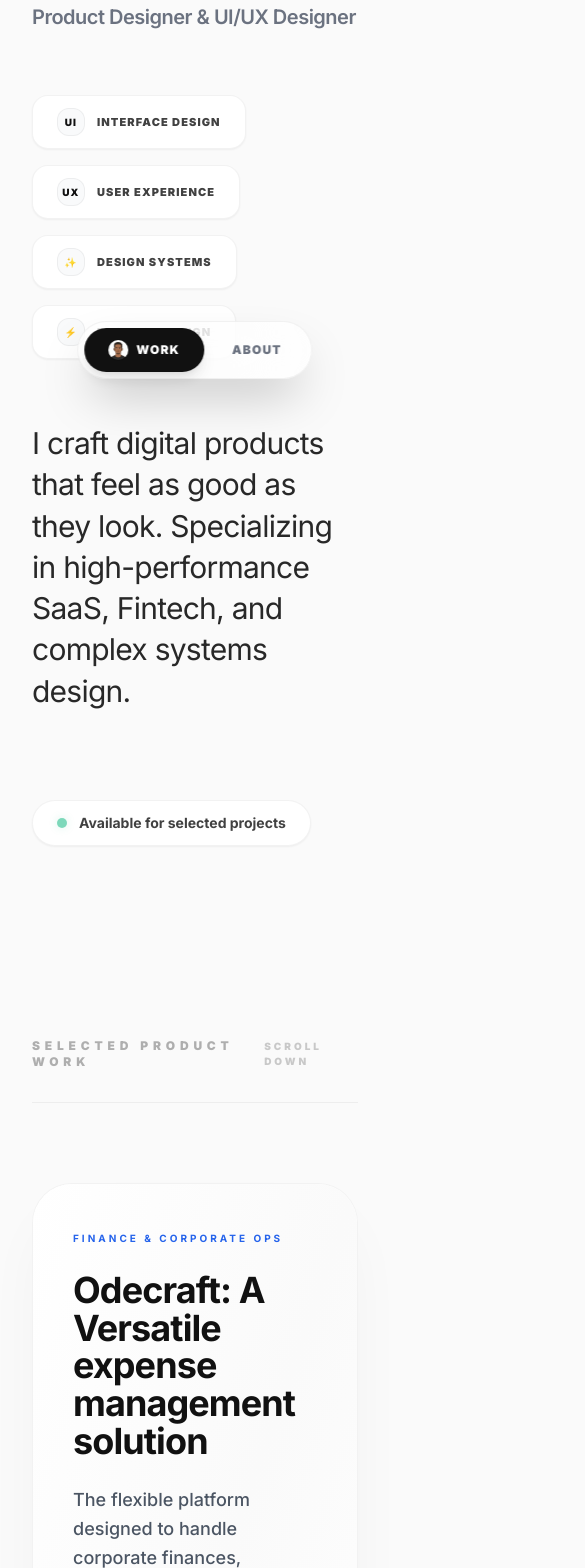
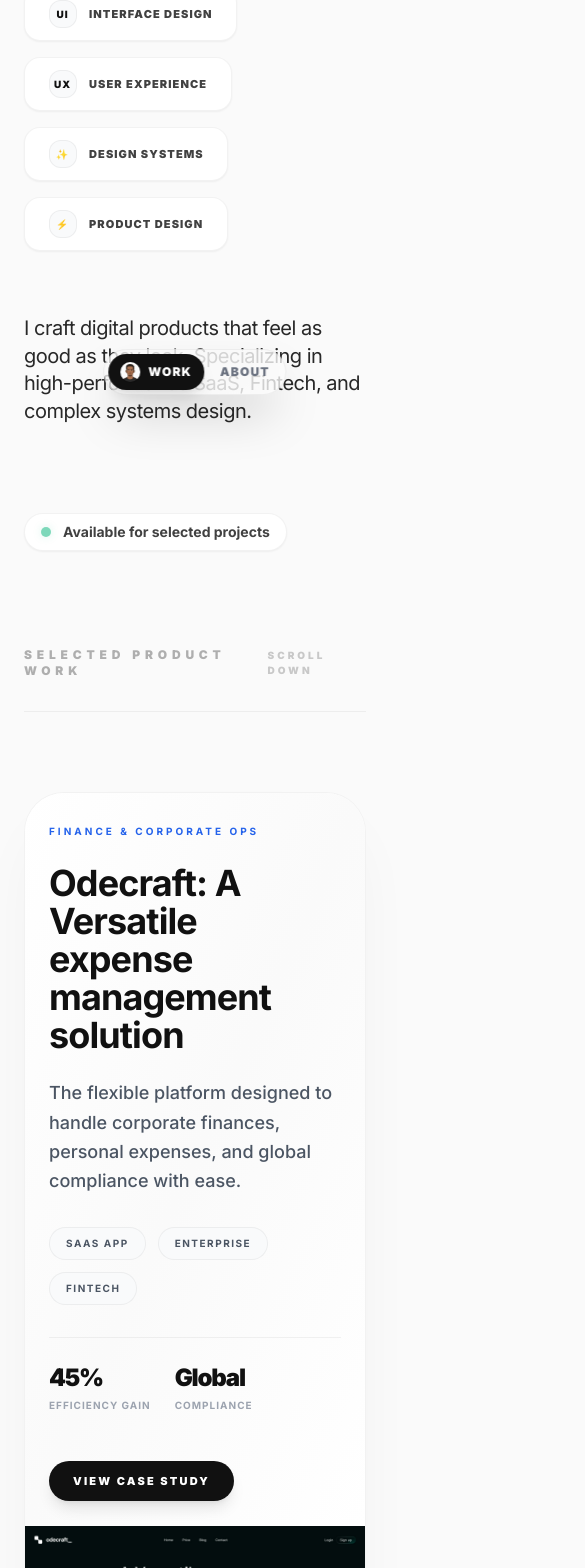
Before and after one commit to Henokked/2026portfolio, a React (Vite) app: page / in a window 390 px wide. Shown: the part 425-1993 px from the top of the page, 585 px wide, since content can reach past the window. Built offline with nearby package versions, Linux system fonts and the light colour scheme.

Commit message:
resposive design

```diff
--- a/components/CaseStudyCard.tsx
+++ b/components/CaseStudyCard.tsx
@@ -37,9 +37,9 @@
       style={{ top: `${stickyTop}px`, zIndex: index + 1 }}
     >
       <div className="bg-[#FFFFFF] border border-black/5 rounded-[2.5rem] overflow-hidden shadow-[0_30px_70px_-20px_rgba(0,0,0,0.06)] group hover:border-black/10 transition-all duration-700 ease-out">
-        <div className="flex flex-col lg:flex-row min-h-[620px]">
+        <div className="flex flex-col lg:flex-row lg:min-h-[620px]">
           {/* Content Left */}
-          <div className="flex-[1.2] p-10 sm:p-16 lg:p-20 flex flex-col justify-center space-y-12 bg-gradient-to-br from-[#FFFFFF] via-[#FAFAFA] to-transparent">
+          <div className="flex-[1.2] p-6 sm:p-10 lg:p-16 flex flex-col justify-center space-y-8 bg-gradient-to-br from-[#FFFFFF] via-[#FAFAFA] to-transparent">
             <div className="space-y-6">
               <span className="text-[10px] sm:text-xs font-bold uppercase tracking-[0.3em] text-blue-600">
                 {project.caption || 'Case Study'}
@@ -64,10 +64,10 @@
 
             {/* Metrics */}
             {project.metrics && (
-              <div className="flex gap-16 border-t border-black/5 pt-10">
+              <div className="flex gap-6 md:gap-16 border-t border-black/5 pt-6 md:pt-10">
                 {project.metrics.map((metric, i) => (
                   <div key={i} className="space-y-1 group/metric">
-                    <p className="text-3xl sm:text-4xl font-black text-[#111111] tracking-tighter transition-transform group-hover/metric:scale-105 duration-500 origin-left">
+                    <p className="text-2xl sm:text-3xl md:text-4xl font-black text-[#111111] tracking-tighter transition-transform group-hover/metric:scale-105 duration-500 origin-left">
                       {metric.value}
                     </p>
                     <p className="text-[10px] sm:text-xs font-bold uppercase tracking-widest text-[#9CA3AF]">
@@ -79,10 +79,10 @@
             )}
 
             {/* CTA Button */}
-            <div className="pt-6">
+            <div className="pt-4">
               <Link
                 to={`/project/${project.id}`}
-                className="group/btn relative inline-flex items-center justify-center px-12 py-5 bg-[#111111] text-white font-black text-[11px] uppercase tracking-[0.2em] rounded-full overflow-hidden transition-all duration-500 hover:bg-blue-600 transform active:scale-95 shadow-lg"
+                className="group/btn relative inline-flex items-center justify-center px-6 py-3 sm:px-10 sm:py-4 bg-[#111111] text-white font-black text-[11px] uppercase tracking-[0.2em] rounded-full overflow-hidden transition-all duration-500 hover:bg-blue-600 transform active:scale-95 shadow-lg"
               >
                 <span className="relative z-10">View Case Study</span>
               </Link>
--- a/components/CaseStudyDetail.tsx
+++ b/components/CaseStudyDetail.tsx
@@ -63,11 +63,11 @@
       {/* Project Gallery (2x2, large, opens in same tab) */}
       <div className="space-y-4">
         <h3 className="font-black text-2xl">Project Gallery</h3>
-        <div className="grid grid-cols-2 gap-6 max-w-5xl mx-auto">
+        <div className="grid grid-cols-1 sm:grid-cols-2 gap-6 max-w-5xl mx-auto">
           {(() => {
             const gallery = project.gallery ?? ['./images/Detail/bento.png','./images/Detail/footer.jpg','./images/Detail/card.jpg', project.image];
             return gallery.map((src, i) => (
-              <button key={i} type="button" onClick={() => { setCurrentImage(src); setModalOpen(true); }} className="block rounded-lg overflow-hidden bg-gray-50 border border-black/5 hover:scale-105 transition-transform cursor-pointer h-96 focus:outline-none">
+              <button key={i} type="button" onClick={() => { setCurrentImage(src); setModalOpen(true); }} className="block rounded-lg overflow-hidden bg-gray-50 border border-black/5 hover:scale-105 transition-transform cursor-pointer h-48 sm:h-72 md:h-96 focus:outline-none">
                 <img src={src} alt={`gallery ${i + 1}`} className="w-full h-full object-cover" />
               </button>
             ));
--- a/components/Footer.tsx
+++ b/components/Footer.tsx
@@ -1,24 +1,41 @@
 import React from 'react';
+import { useNavigate, useLocation } from 'react-router-dom';
 import { SOCIAL_LINKS } from '../constants';
 
 const Footer: React.FC = () => {
+  const navigate = useNavigate();
+  const { pathname } = useLocation();
+
+  const handleNav = (id: string) => {
+    if (pathname !== '/') {
+      navigate('/');
+      setTimeout(() => {
+        const el = document.getElementById(id);
+        el?.scrollIntoView({ behavior: 'smooth' });
+      }, 150);
+      return;
+    }
+    const el = document.getElementById(id);
+    el?.scrollIntoView({ behavior: 'smooth' });
+  };
+
   return (
-    <footer id="contact" className="max-w-4xl mx-auto px-6 py-12 border-t border-black/5 mt-6 space-y-8 scroll-mt-24">
+    <footer id="contact" className="max-w-4xl mx-auto px-4 py-8 sm:py-12 border-t border-black/5 mt-6 space-y-8 scroll-mt-24 pb-24 sm:pb-12">
       <div className="flex justify-center">
-        <div className="flex items-center gap-4 flex-nowrap">
+        <div role="navigation" aria-label="Footer social links" className="flex flex-wrap items-center gap-3 justify-center">
           {SOCIAL_LINKS.map(link => (
             <a
               key={link.name}
               href={link.url}
               target="_blank"
               rel="noopener noreferrer"
-              className="flex items-center gap-2 px-6 py-3 bg-white border border-black/5 rounded-full text-xs font-black uppercase tracking-widest text-[#111111] hover:border-blue-600/30 hover:bg-blue-50/50 transition-all group shadow-sm"
+              className="flex items-center gap-2 px-3 py-2 sm:px-6 sm:py-3 bg-white border border-black/5 rounded-full text-[10px] sm:text-xs font-black uppercase tracking-widest text-[#111111] hover:border-blue-600/30 hover:bg-blue-50/50 transition-all group shadow-sm"
             >
-              <div className="flex items-center gap-2">
+              <div className="flex flex-col sm:flex-row items-center gap-2 text-center sm:text-left">
                 <svg className="w-3.5 h-3.5 rotate-[-45deg] transition-transform group-hover:translate-x-0.5 group-hover:-translate-y-0.5 text-blue-600" fill="none" viewBox="0 0 24 24" stroke="currentColor">
                   <path strokeLinecap="round" strokeLinejoin="round" strokeWidth={2.5} d="M14 5l7 7m0 0l-7 7m7-7H3" />
                 </svg>
-                <div className="flex flex-col items-start leading-tight">
+                <div className="flex flex-col items-center sm:items-start leading-tight">
                   <span className="text-[11px] font-black uppercase tracking-widest">{link.name}</span>
                   {link.name === 'Phone' && (
                     <span className="text-[10px] text-[#6B7280] normal-case">+251 920 958 682</span>
@@ -33,15 +50,22 @@
         </div>
       </div>
 
-      <div className="text-center space-y-8">
-        <div className="space-y-3">
-          <p className="text-2xl font-black tracking-tight text-[#111111]">Henok Edmealem</p>
-          <p className="text-sm text-[#6B7280] font-bold tracking-widest uppercase">UI.UX • Product Designer • Ethiopia</p>
+      <div className="text-center space-y-6">
+        <div className="space-y-2">
+          <p className="text-xl sm:text-2xl font-black tracking-tight text-[#111111]">Henok Edmealem</p>
+          <p className="text-[10px] sm:text-sm text-[#6B7280] font-bold tracking-widest uppercase">UI.UX • Product Designer • Ethiopia</p>
         </div>
-        <p className="text-sm font-medium text-[#4B5563] max-w-sm mx-auto leading-relaxed">
+        <p className="text-sm sm:text-sm font-medium text-[#4B5563] max-w-full sm:max-w-sm mx-auto leading-relaxed">
           Crafting intuitive and engaging user interfaces. Dedicated to continuous improvement through user-centric research and engineering-focused design.
         </p>
-        <div className="pt-8">
+
+        {/* Mobile quick nav for Work/About */}
+        <div className="flex items-center gap-3 justify-center mt-4 sm:hidden">
+          <button onClick={() => handleNav('case-studies')} className="px-4 py-2 bg-[#111111] text-white rounded-full text-sm font-black">Work</button>
+          <button onClick={() => handleNav('experience')} className="px-4 py-2 border border-black/5 rounded-full text-sm font-black">About</button>
+        </div>
+
+        <div className="pt-6">
           <p className="text-[10px] text-black/20 uppercase tracking-[0.3em] font-bold">© 2025 Henok Edmealem</p>
         </div>
       </div>
--- a/components/InfiniteSlider.tsx
+++ b/components/InfiniteSlider.tsx
@@ -13,10 +13,10 @@
   const duplicatedImages = [...SLIDER_IMAGES, ...SLIDER_IMAGES];
 
   return (
-    <div className="relative overflow-hidden py-12">
+    <div className="relative overflow-hidden py-8 sm:py-12">
       <div className="animate-infinite-slider">
         {duplicatedImages.map((src, idx) => (
-          <div key={idx} className="flex-shrink-0 w-[450px] px-4">
+          <div key={idx} className="flex-shrink-0 w-[300px] sm:w-[350px] md:w-[450px] px-4">
             <div className="aspect-[16/10] rounded-[2rem] overflow-hidden bg-transparent border-0 group cursor-grab active:cursor-grabbing shadow-none transition-shadow duration-300">
               <img
                 src={src}
--- a/components/NavigationBar.tsx
+++ b/components/NavigationBar.tsx
@@ -62,11 +62,11 @@
   const isCaseStudyActive = activeSection === 'case-studies' || pathname.startsWith('/project/');
 
   return (
-    <div className="fixed bottom-10 left-1/2 -translate-x-1/2 z-50">
-      <div className="bg-white/70 backdrop-blur-2xl border border-black/5 p-1.5 rounded-full shadow-2xl flex items-center gap-1">
+    <div className="fixed sm:bottom-10 bottom-6 left-1/2 -translate-x-1/2 z-50">
+      <div className="bg-white/70 backdrop-blur-2xl border border-black/5 p-1 rounded-full shadow-2xl flex items-center gap-1 max-w-[90vw] sm:max-w-none">
         <button
           onClick={() => handleScroll('case-studies')}
-          className={`flex items-center gap-2 px-6 py-3 rounded-full text-xs font-black uppercase tracking-widest transition-all ${
+          className={`flex items-center gap-2 px-3 sm:px-6 py-2 sm:py-3 rounded-full text-xs font-black uppercase tracking-widest transition-all ${
             isCaseStudyActive
               ? 'bg-[#111111] text-white shadow-lg'
               : 'text-[#6B7280] hover:text-[#111111]'
@@ -77,7 +77,7 @@
         </button>
         <button
           onClick={() => handleScroll('experience')}
-          className={`px-6 py-3 rounded-full text-xs font-black uppercase tracking-widest transition-all ${
+          className={`px-3 sm:px-6 py-2 sm:py-3 rounded-full text-xs font-black uppercase tracking-widest transition-all ${
             pathname === '/' && activeSection === 'experience'
               ? 'bg-[#111111] text-white shadow-lg'
               : 'text-[#6B7280] hover:text-[#111111]'
--- a/constants.tsx
+++ b/constants.tsx
@@ -180,7 +180,7 @@
 
 export const SOCIAL_LINKS = [
   { name: 'LinkedIn', url: 'https://et.linkedin.com/in/henok-edmealem-21a976197' },
-  { name: 'Behance', url: 'https://behance.net/henok-ed' },
+  { name: 'Behance', url: 'https://behance.net/henok_ed' },
   { name: 'Resume', url: 'https://drive.google.com/file/d/1lhOdQ2xe3IAmDO5R3T-A_RX12ngslN76/view' },
   { name: 'Phone', url: 'tel:+251920958682' },
   { name: 'Email', url: 'mailto:henok0ed@gmail.com' }
--- a/pages/AllProjectsPage.tsx
+++ b/pages/AllProjectsPage.tsx
@@ -13,8 +13,8 @@
   }, []);
 
   return (
-    <div className={`max-w-6xl mx-auto px-6 py-20 sm:py-24 transition-all duration-1000 ${isVisible ? 'opacity-100' : 'opacity-0'}`}>
-      <nav className="mb-12">
+    <div className={`max-w-6xl mx-auto px-4 py-12 sm:py-20 md:py-24 transition-all duration-1000 ${isVisible ? 'opacity-100' : 'opacity-0'}`}>
+      <nav className="mb-8">
         <Link to="/" className="inline-flex items-center gap-2 text-[#86868b] hover:text-white transition-colors font-bold text-xs uppercase tracking-widest group">
           <svg className="w-4 h-4 transition-transform group-hover:-translate-x-1" fill="none" viewBox="0 0 24 24" stroke="currentColor">
             <path strokeLinecap="round" strokeLinejoin="round" strokeWidth={2.5} d="M10 19l-7-7m0 0l7-7m-7 7h18" />
@@ -24,7 +24,7 @@
       </nav>
 
       <header className="mb-20 space-y-4">
-        <h1 className="text-4xl sm:text-6xl font-bold tracking-tight text-white text-gradient">All Projects</h1>
+        <h1 className="text-3xl sm:text-5xl md:text-6xl font-bold tracking-tight text-white text-gradient">All Projects</h1>
         <p className="text-xl text-[#86868b] max-w-2xl">
           A collection of case studies focusing on B2B, Fintech, and complex systems design.
         </p>
--- a/pages/HomePage.tsx
+++ b/pages/HomePage.tsx
@@ -13,13 +13,13 @@
   }, []);
 
   return (
-    <div className={`max-w-[1400px] mx-auto px-6 py-20 sm:py-32 transition-all duration-1000 ${isVisible ? 'opacity-100' : 'opacity-0'}`}>
+    <div className={`max-w-[1400px] mx-auto px-4 py-12 sm:py-20 md:py-32 transition-all duration-1000 ${isVisible ? 'opacity-100' : 'opacity-0'}`}>
       {/* Hero Section */}
-      <section className="mb-48 space-y-16 stagger-in max-w-5xl px-2">
+      <section className="mb-24 md:mb-48 space-y-16 stagger-in max-w-5xl px-2">
         <div className="flex flex-col-reverse md:flex-row md:items-start justify-between gap-12">
           <div className="space-y-8 flex-1" style={{ animationDelay: '0.1s' }}>
-            <h1 className="text-6xl sm:text-8xl font-black tracking-tighter text-[#111111] leading-[0.9] text-gradient">Henok Edmealem</h1>
-            <p className="text-xl sm:text-3xl text-[#6B7280] font-semibold tracking-tight">Product Designer & UI/UX Designer </p>
+            <h1 className="text-4xl sm:text-6xl md:text-8xl font-black tracking-tighter text-[#111111] leading-[0.9] text-gradient">Henok Edmealem</h1>
+            <p className="text-lg sm:text-xl md:text-3xl text-[#6B7280] font-semibold tracking-tight">Product Designer & UI/UX Designer </p>
           </div>
           <div className="relative group" style={{ animationDelay: '0s' }}>
             <div className="absolute -inset-2 bg-gradient-to-r from-blue-500 to-cyan-400 rounded-[3rem] opacity-10 group-hover:opacity-20 transition duration-700 blur-xl"></div>
@@ -37,13 +37,13 @@
         </div>
 
         <div className="max-w-3xl space-y-8" style={{ animationDelay: '0.3s' }}>
-          <p className="text-3xl sm:text-4xl leading-snug font-regular text-[#111111]/90 tracking-tight">
+          <p className="text-xl sm:text-3xl leading-snug font-regular text-[#111111]/90 tracking-tight">
             I craft digital products that feel as good as they look. Specializing in high-performance SaaS, Fintech, and complex systems design.
           </p>
         </div>
 
         <div className="flex flex-wrap gap-4 pt-6" style={{ animationDelay: '0.4s' }}>
-          <div className="flex items-center gap-3 px-6 py-3 bg-white border border-black/5 shadow-sm rounded-full text-sm font-bold text-[#111111]/80">
+          <div className="flex items-center gap-3 px-4 py-2 sm:px-6 sm:py-3 bg-white border border-black/5 shadow-sm rounded-full text-sm font-bold text-[#111111]/80">
             <span className="w-2.5 h-2.5 bg-emerald-500 rounded-full animate-pulse shadow-[0_0_10px_rgba(16,185,129,0.3)]"></span>
             Available for selected projects
           </div>
@@ -72,7 +72,7 @@
                <path strokeLinecap="round" strokeLinejoin="round" strokeWidth={2.5} d="M21 13.255A23.931 23.931 0 0112 15c-3.183 0-6.22-.62-9-1.745M16 6V4a2 2 0 00-2-2h-4a2 2 0 00-2 2v2m4 6h.01M5 20h14a2 2 0 002-2V8a2 2 0 00-2-2H5a2 2 0 00-2 2v10a2 2 0 002 2z" />
              </svg>
           </div>
-          <h2 className="text-5xl font-black text-[#111111] tracking-tighter">Career Path</h2>
+          <h2 className="text-3xl sm:text-5xl font-black text-[#111111] tracking-tighter">Career Path</h2>
         </div>
 
         <div className="grid grid-cols-1 gap-8">
--- a/pages/ProjectDetailPage.tsx
+++ b/pages/ProjectDetailPage.tsx
@@ -8,7 +8,7 @@
   const project = CASE_STUDIES.find(p => p.id === id) || CASE_STUDIES[0];
 
   return (
-    <div className="max-w-5xl mx-auto px-6 py-24 sm:py-32 space-y-24">
+    <div className="max-w-5xl mx-auto px-4 py-12 sm:py-24 md:py-32 space-y-24">
       {/* Header Navigation */}
       <nav>
         <Link to="/" className="inline-flex items-center gap-3 text-[#6B7280] hover:text-[#111111] transition-colors font-black text-[10px] uppercase tracking-[0.2em] group">
@@ -29,8 +29,8 @@
               </span>
             ))}
           </div>
-          <h1 className="text-6xl sm:text-8xl font-black tracking-tighter text-[#111111] leading-none text-gradient">{project.title}</h1>
-          <p className="text-2xl sm:text-3xl text-[#4B5563] leading-snug font-medium max-w-3xl">
+          <h1 className="text-4xl sm:text-6xl md:text-8xl font-black tracking-tighter text-[#111111] leading-none text-gradient">{project.title}</h1>
+          <p className="text-lg sm:text-2xl text-[#4B5563] leading-snug font-medium max-w-3xl">
             {project.subtitle}
           </p>
         </div>
```
